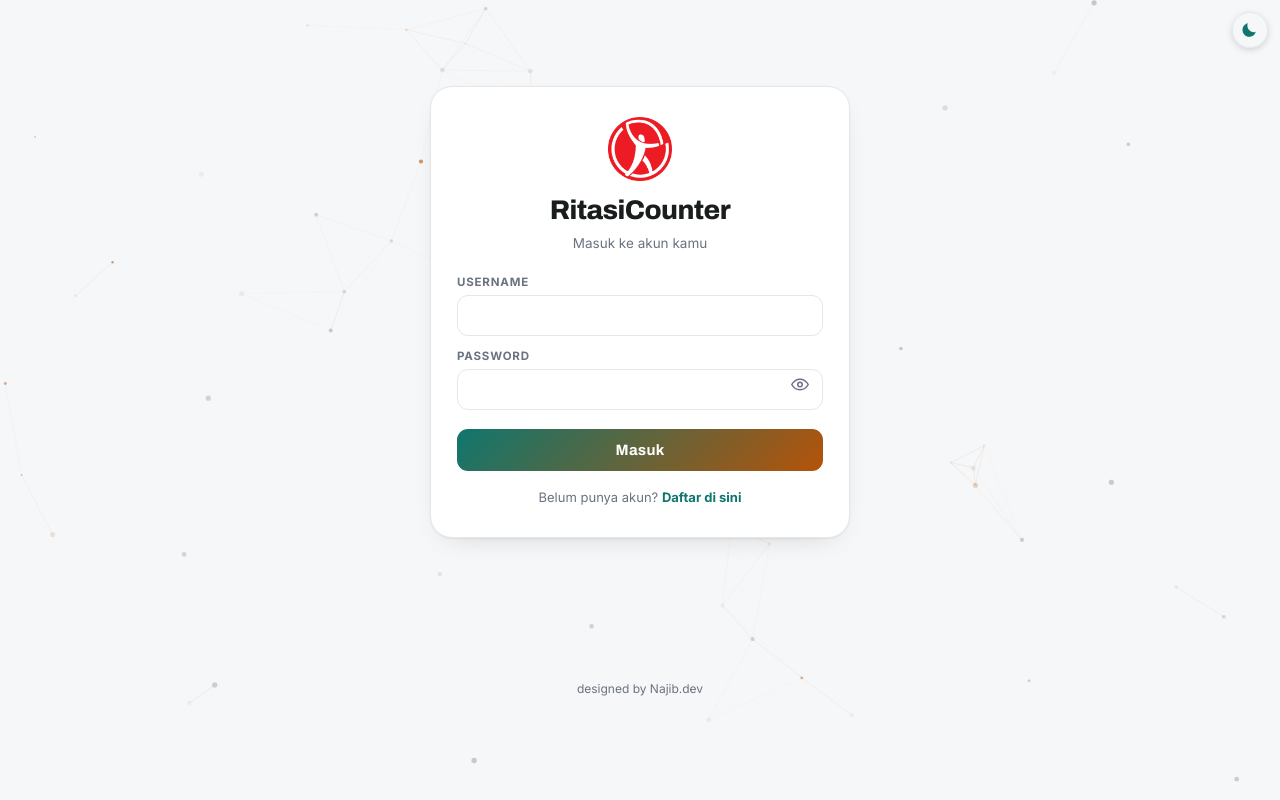
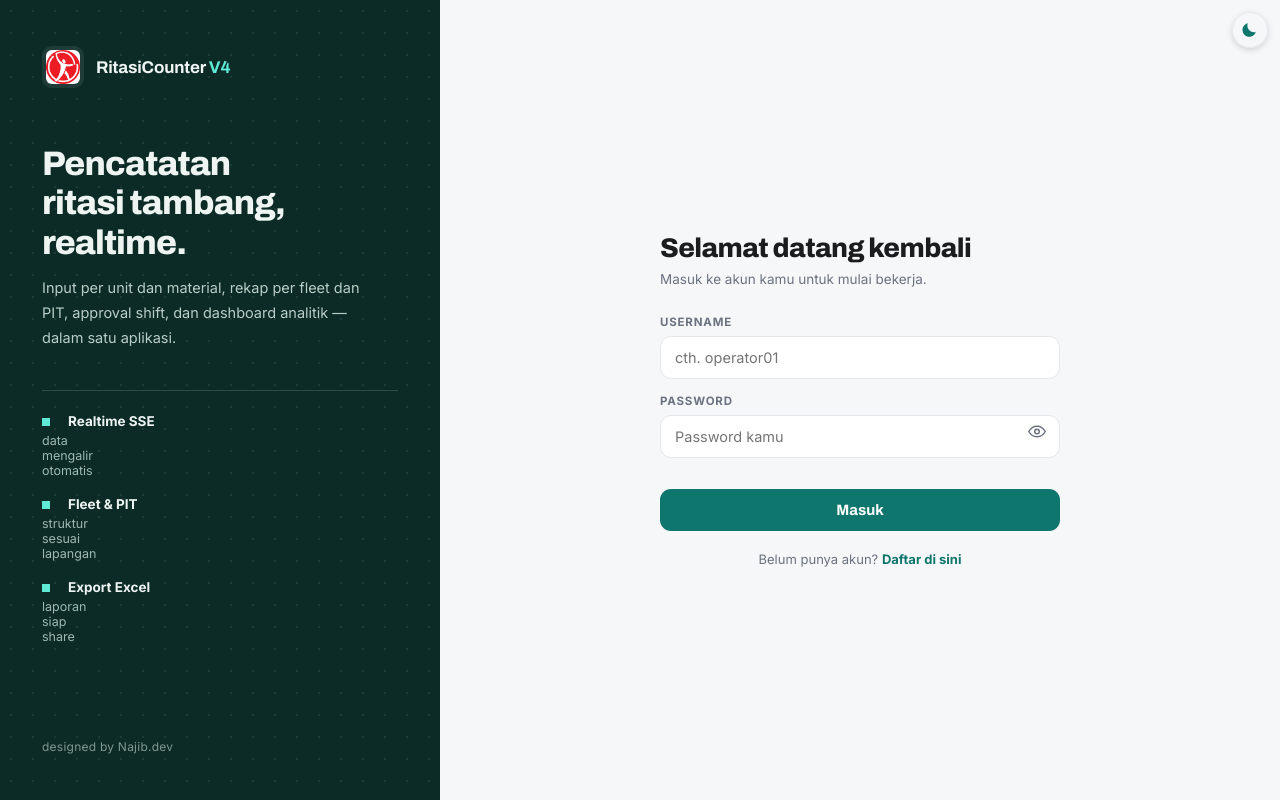
Before and after one commit to zulfaeuis1326/rico-v4, a Next.js app in the folder ritasicounter-v4/: page /login in a window 1280 px wide. Built offline with nearby package versions, Linux system fonts and the light colour scheme.

Commit message:
Login split elegan tanpa gradien: panel brand solid + form bersih

```diff
--- a/ritasicounter-v4/pages/login.js
+++ b/ritasicounter-v4/pages/login.js
@@ -1,6 +1,5 @@
 import { useState } from "react";
 import { apiJson } from "../lib/apiClient";
-import AuthDots from "../components/AuthDots";
 
 function EyeIcon() {
   return (
@@ -46,12 +45,26 @@ export default function Login() {
   }
 
   return (
-    <div className="auth-wrap">
-      <AuthDots />
-      <div className="auth-card">
-        <img src="/logo.png" alt="Logo" className="auth-logo" onError={function (e) { e.target.style.display = "none"; }} />
-        <div className="auth-title">RitasiCounter</div>
-        <div className="auth-subtitle">Masuk ke akun kamu</div>
+    <div className="auth-split">
+      <aside className="auth-side">
+        <div className="auth-side-brand">
+          <img src="/logo.png" alt="Logo perusahaan" onError={function (e) { e.target.style.display = "none"; }} />
+          <span>RitasiCounter <em>V4</em></span>
+        </div>
+        <h1>Pencatatan ritasi tambang, realtime.</h1>
+        <p>Input per unit dan material, rekap per fleet dan PIT, approval shift, dan dashboard analitik — dalam satu aplikasi.</p>
+        <ul className="auth-side-points">
+          <li><b>Realtime SSE</b><span>data mengalir otomatis</span></li>
+          <li><b>Fleet & PIT</b><span>struktur sesuai lapangan</span></li>
+          <li><b>Export Excel</b><span>laporan siap share</span></li>
+        </ul>
+        <div className="auth-side-foot">designed by Najib.dev</div>
+      </aside>
+
+      <main className="auth-main">
+        <div className="auth-form-card">
+          <h2>Selamat datang kembali</h2>
+          <p className="auth-form-sub">Masuk ke akun kamu untuk mulai bekerja.</p>
 
           <form onSubmit={handleSubmit}>
             <div className="field-group">
@@ -63,6 +76,7 @@ export default function Login() {
                 onChange={function (e) { setUsername(e.target.value); }}
                 autoCapitalize="none"
                 autoComplete="username"
+                placeholder="cth. operator01"
               />
             </div>
 
@@ -76,6 +90,7 @@ export default function Login() {
                   value={password}
                   onChange={function (e) { setPassword(e.target.value); }}
                   autoComplete="current-password"
+                  placeholder="Password kamu"
                 />
                 <button
                   type="button"
@@ -89,7 +104,7 @@ export default function Login() {
               </div>
             </div>
 
-          {error && <div className="field-error">{error}</div>}
+            {error && <div className="field-error" role="alert">{error}</div>}
 
             <button className="auth-submit" disabled={loading}>
               {loading ? "Memproses..." : "Masuk"}
@@ -100,7 +115,7 @@ export default function Login() {
             Belum punya akun? <a href="/register">Daftar di sini</a>
           </div>
         </div>
-      <div className="app-footer">designed by Najib.dev</div>
+      </main>
     </div>
   );
 }
--- a/ritasicounter-v4/styles/globals.css
+++ b/ritasicounter-v4/styles/globals.css
@@ -185,6 +185,47 @@ td{padding:10px 12px;border-bottom:1px solid var(--border);white-space:nowrap;fo
 .auth-wrap + .app-footer, .auth-wrap .app-footer{position:relative;}
 .auth-wrap ~ .app-footer{font-size:12px;letter-spacing:.02em;}
 
+/* ===== Login split elegan: panel brand solid + form bersih, tanpa gradien ===== */
+.auth-split{min-height:100vh;display:grid;grid-template-columns:minmax(340px,440px) 1fr;background:var(--bg);}
+.auth-side{background:#0c2b27;color:#eef4f1;padding:46px 42px;display:flex;flex-direction:column;gap:0;position:relative;overflow:hidden;background-image:radial-gradient(rgba(255,255,255,.07) 1px,transparent 1.5px);background-size:22px 22px;}
+.auth-side-brand{display:flex;align-items:center;gap:12px;margin-bottom:56px;}
+.auth-side-brand img{width:42px;height:42px;object-fit:contain;border-radius:10px;background:rgba(255,255,255,.08);padding:4px;}
+.auth-side-brand span{font-family:Archivo,Inter,sans-serif;font-weight:700;font-size:17px;letter-spacing:-.01em;}
+.auth-side-brand em{font-style:normal;color:#5eead4;}
+.auth-side h1{font-family:Archivo,Inter,sans-serif;font-weight:800;font-size:34px;line-height:1.16;letter-spacing:-.025em;margin:0 0 14px;max-width:12ch;}
+.auth-side>p{font-size:14.5px;line-height:1.7;color:#b9cdc7;margin:0 0 40px;max-width:38ch;}
+.auth-side-points{list-style:none;margin:0 0 40px;padding:22px 0 0;border-top:1px solid rgba(255,255,255,.14);display:flex;flex-direction:column;gap:18px;}
+.auth-side-points li{display:grid;grid-template-columns:14px 1fr;gap:4px 12px;align-items:start;}
+.auth-side-points li::before{content:"";width:8px;height:8px;margin-top:5px;background:#5eead4;}
+.auth-side-points b{display:block;font-size:13.5px;font-weight:700;}
+.auth-side-points span{font-size:12.5px;color:#9db8b1;}
+.auth-side-foot{margin-top:auto;font-size:12px;color:#7d9891;letter-spacing:.02em;}
+.auth-main{display:grid;place-items:center;padding:40px 24px;}
+.auth-form-card{width:100%;max-width:400px;}
+.auth-form-card h2{font-family:Archivo,Inter,sans-serif;font-weight:800;font-size:27px;letter-spacing:-.022em;margin:0 0 6px;color:var(--text);}
+.auth-form-sub{font-size:13.5px;color:var(--muted);margin:0 0 24px;line-height:1.6;}
+.auth-form-card .field-group{margin-bottom:15px;text-align:left;}
+.auth-form-card .field-label{display:block;text-align:left;font-size:11.5px;font-weight:700;letter-spacing:.07em;text-transform:uppercase;color:var(--muted);}
+.auth-form-card .field-input{margin-top:7px;padding:12px 14px;font-size:14.5px;border-radius:11px;}
+.auth-form-card .field-error{font-size:13px;line-height:1.55;border-radius:10px;text-align:left;margin:14px 0 0;}
+.auth-form-card .auth-submit{width:100%;margin-top:16px;border:none;border-radius:11px;padding:13px;font-family:Archivo,Inter,sans-serif;font-weight:700;font-size:15px;cursor:pointer;background:#0f766e;color:#fff;transition:background .15s ease;}
+.auth-form-card .auth-submit:hover:not(:disabled){background:#0b5f59;}
+.auth-form-card .auth-submit:disabled{opacity:.6;cursor:not-allowed;}
+[data-theme="dark"] .auth-form-card .auth-submit{background:#2dd4bf;color:#062a26;}
+[data-theme="dark"] .auth-form-card .auth-submit:hover:not(:disabled){background:#5eead4;}
+.auth-form-card .auth-switch{margin-top:20px;font-size:13px;color:var(--muted);text-align:center;}
+.auth-form-card .auth-switch a{color:var(--accent);font-weight:700;text-decoration:none;}
+.auth-form-card .auth-switch a:hover{text-decoration:underline;}
+@media(max-width:860px){
+  .auth-split{grid-template-columns:1fr;}
+  .auth-side{padding:28px 24px;background-size:18px 18px;}
+  .auth-side-brand{margin-bottom:22px;}
+  .auth-side h1{font-size:25px;}
+  .auth-side>p{margin-bottom:0;}
+  .auth-side-points,.auth-side-foot{display:none;}
+  .auth-main{padding:28px 20px 48px;}
+}
+
 /* ===== Dashboard ala referensi: rail + KPI + overview + panel ===== */
 .dash{display:grid;grid-template-columns:minmax(0,1fr) 300px;gap:16px;max-width:1300px;margin:0 auto;padding:18px 16px 70px;align-items:start;width:100%;}
 .dash-rail{position:fixed;left:0;top:0;bottom:0;width:76px;background:var(--card);border-right:1px solid var(--border);display:flex;flex-direction:column;align-items:center;padding:16px 0;gap:4px;z-index:60;}
```
Lines whose indentation alone changed are shown as unchanged.
